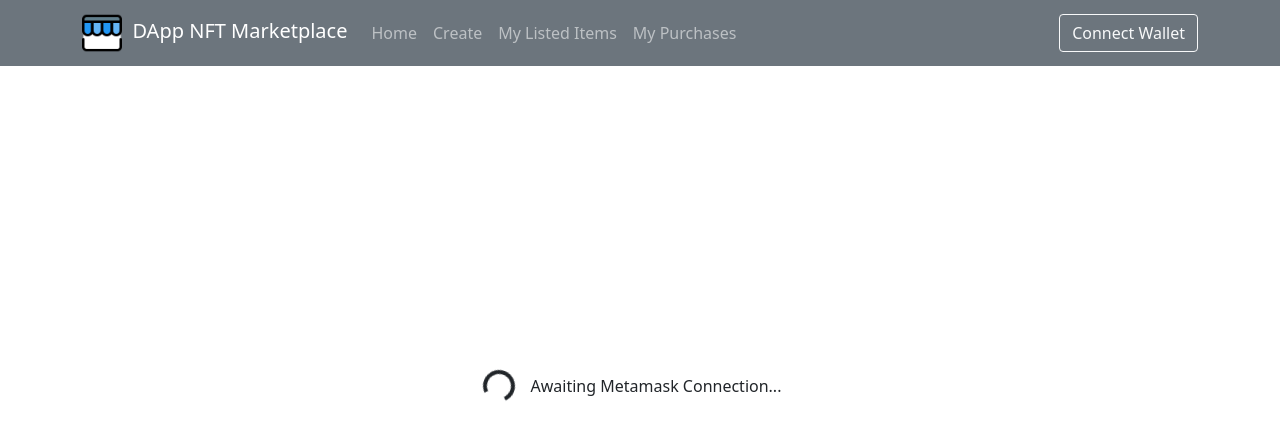
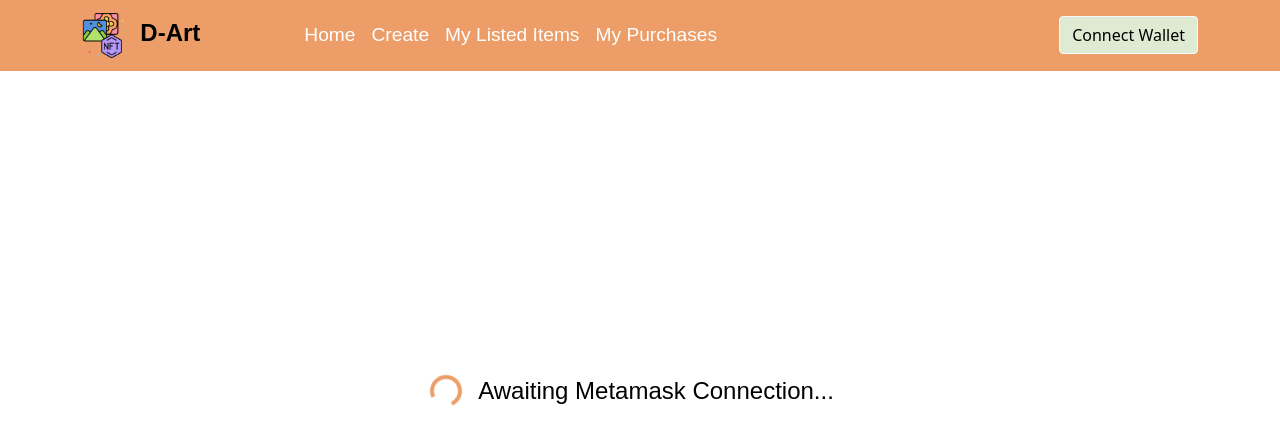
Before and after one commit to GabrieleT0/NFT-marketplace, a React app: page / in a window 1280 px wide. Built offline with nearby package versions, Linux system fonts and the light colour scheme; what ipfs-http-client would draw is missing.

Commit message:
added some style with css

```diff
--- a/public/index.html
+++ b/public/index.html
@@ -1,6 +1,8 @@
 <!DOCTYPE html>
 <html lang="en">
   <head>
+    <title>D-Art</title>
+    <link rel="icon" type="image/x-icon" href="gallery.png">
   </head>
   <body>
     <div id="root"></div>
--- a/src/index.js
+++ b/src/index.js
@@ -5,9 +5,3 @@ import App from './js/App';
 
 const rootElement = document.getElementById("root");
 render( <App />, rootElement);
-
-
-// If you want your app to work offline and load faster, you can change
-// unregister() to register() below. Note this comes with some pitfalls.
-// Learn more about service workers: https://bit.ly/CRA-PWA
-//serviceWorker.unregister();
--- a/src/js/App.css
+++ b/src/js/App.css
@@ -36,3 +36,90 @@
       transform: rotate(360deg);
     }
   }
+
+  #title{
+    color: black;
+    font-family: sans-serif;
+    font-weight: bolder;
+    font-size: 1.5rem;
+  }
+
+  #navbar{
+    background-color: #ec9d68
+    ;
+  }
+
+  #loading{
+    font-size: 1.5rem;
+    font-family: sans-serif;
+    color:black;
+  }
+
+  #walletBtn{
+    color: black;
+    background-color: #dfead3;
+  }
+
+  #walletBtn:hover{
+    background-color: #4fa874;
+  }
+
+  #account{
+    color: black;
+    background-color: #dfead3;
+  }
+
+  #account:hover{
+    background-color: #4fa874;
+  }
+
+  .me-auto{
+    font-weight: 500;
+    font-family: sans-serif;
+    font-size: 1.2rem;
+    margin-left: 80px;
+  }
+
+  #home{
+    color:white;
+    transition-duration: 0.3s;
+  }
+
+  #home:hover{
+    color: #d47e4f;
+    background-color: #dfead3;
+    border-radius: 12%;
+  }
+
+  #create{
+    color:white;
+    transition-duration: 0.3s;
+  }
+
+  #create:hover{
+    color: #d47e4f;
+    background-color: #dfead3;
+    border-radius: 12%;
+  }
+
+  #liItem{
+    color:white;
+    transition-duration: 0.3s;
+  }
+
+  #liItem:hover{
+    color: #d47e4f;
+    background-color: #dfead3;
+    border-radius: 12%;
+  }
+
+  #purch{
+    color:white;
+    transition-duration: 0.3s;
+  }
+
+  #purch:hover{
+    color: #d47e4f;
+    background-color: #dfead3;
+    border-radius: 12%;
+  }
--- a/src/js/App.js
+++ b/src/js/App.js
@@ -55,8 +55,8 @@ function App(){
         <div>
           {loading ? (
             <div style={{ display: 'flex', justifyContent: 'center', alignItems: 'center', minHeight: '80vh' }}>
-              <Spinner animation="border" style={{ display: 'flex' }} />
-              <p className='mx-3 my-0'>Awaiting Metamask Connection...</p>
+              <Spinner animation="border" style={{ display: 'flex', color: '#ec9d68' }} />
+              <p id='loading'className='mx-3 my-0'>Awaiting Metamask Connection...</p>
             </div>
           ) : (
             <Routes>
--- a/src/js/navbar.js
+++ b/src/js/navbar.js
@@ -2,23 +2,23 @@ import {
     Link
 } from "react-router-dom";
 import { Navbar, Nav, Button, Container } from 'react-bootstrap'
-import market from './market.png'
+import nftimg from './nftimg.png'
 
 const Navigation = ({ web3Handler, account }) => {
     return (
-        <Navbar expand="lg" bg="secondary" variant="dark">
+        <Navbar expand="lg" variant="dark" id='navbar'>
             <Container>
-                <Navbar.Brand href="http://www.dappuniversity.com/bootcamp">
-                    <img src={market} width="40" height="40" className="" alt="" />
-                    &nbsp; DApp NFT Marketplace
+                <Navbar.Brand>
+                    <img src={nftimg} width="45" height="45" className="" alt="" />
+                    <span id='title'>&nbsp; D-Art</span>
                 </Navbar.Brand>
                 <Navbar.Toggle aria-controls="responsive-navbar-nav" />
                 <Navbar.Collapse id="responsive-navbar-nav">
                     <Nav className="me-auto">
-                        <Nav.Link as={Link} to="/">Home</Nav.Link>
-                        <Nav.Link as={Link} to="/create">Create</Nav.Link>
-                        <Nav.Link as={Link} to="/my-listed-items">My Listed Items</Nav.Link>
-                        <Nav.Link as={Link} to="/my-purchases">My Purchases</Nav.Link>
+                        <Nav.Link as={Link} to="/" id='home'>Home</Nav.Link>
+                        <Nav.Link as={Link} to="/create" id='create'>Create</Nav.Link>
+                        <Nav.Link as={Link} to="/my-listed-items" id='liItem'>My Listed Items</Nav.Link>
+                        <Nav.Link as={Link} to="/my-purchases"id='purch'>My Purchases</Nav.Link>
                     </Nav>
                     <Nav>
                         {account ? (
@@ -27,13 +27,13 @@ const Navigation = ({ web3Handler, account }) => {
                                 target="_blank"
                                 rel="noopener noreferrer"
                                 className="button nav-button btn-sm mx-4">
-                                <Button variant="outline-light">
+                                <Button variant="outline-light" id='account'>
                                     {account.slice(0, 5) + '...' + account.slice(38, 42)}
                                 </Button>
 
                             </Nav.Link>
                         ) : (
-                            <Button onClick={web3Handler} variant="outline-light">Connect Wallet</Button>
+                            <Button id='walletBtn'onClick={web3Handler} variant="outline-light">Connect Wallet</Button>
                         )}
                     </Nav>
                 </Navbar.Collapse>
```
Also changed, not shown: public/gallery.png (added), src/js/index.js (deleted), src/js/nftimg.png (added).
